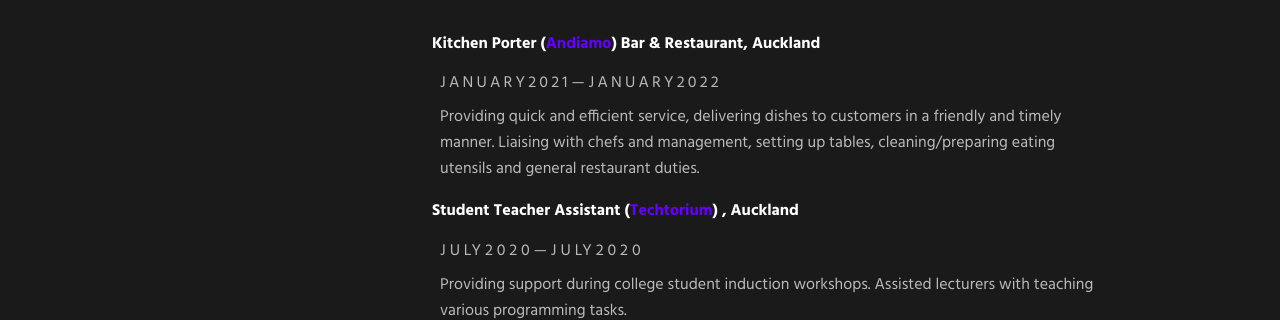
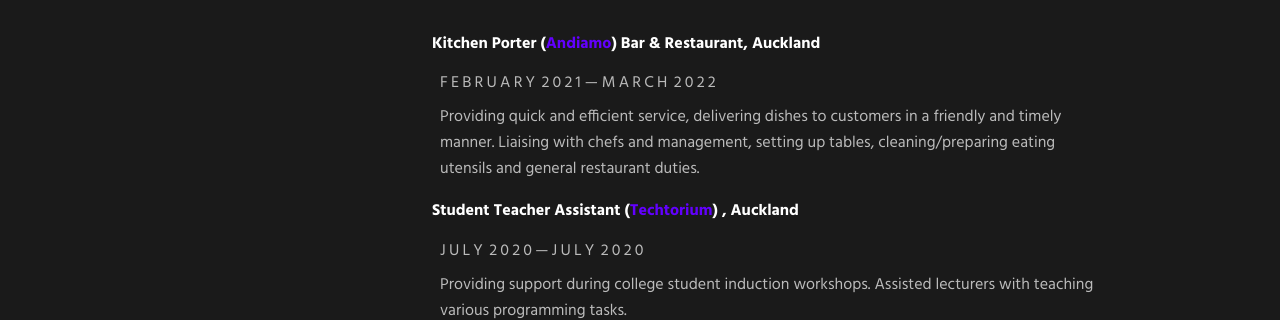
Before and after one commit to TajLonghurst/React-Portfolio-Project, a React (Create React App) app: page /Resume in a window 1280 px wide. Both pictures are taken after a click on the element "WORK EXPERIENCE". Shown: the part 507-827 px from the top of the page. Built offline with nearby package versions, Linux system fonts and the light colour scheme.

Commit message:
Update ResumeWorkExperience.tsx

```diff
--- a/src/Components/Resume/ResumeSections/ResumeWorkExperience.tsx
+++ b/src/Components/Resume/ResumeSections/ResumeWorkExperience.tsx
@@ -25,7 +25,7 @@ const ResumeWorkExperience = () => {
           </span>
           ) Bar & Restaurant, Auckland
         </h1>
-        <p className={classes.date}>J A N U A R Y 2 0 2 1 — J A N U A R Y 2 0 2 2</p>
+        <p className={classes.date}>F E B R U A R Y  2 0 2 1 — M A R C H  2 0 2 2</p>
         <p className={classes.items}>
           Providing quick and efficient service, delivering dishes to customers in a friendly and
           timely manner. Liaising with chefs and management, setting up tables, cleaning/preparing
@@ -49,7 +49,7 @@ const ResumeWorkExperience = () => {
           </span>
           ) , Auckland
         </h1>
-        <p className={classes.date}>J U LY 2 0 2 0 — J U LY 2 0 2 0</p>
+        <p className={classes.date}>J U L Y  2 0 2 0 — J U L Y  2 0 2 0</p>
         <p className={classes.items}>
           Providing support during college student induction workshops. Assisted lecturers with
           teaching various programming tasks.
```
